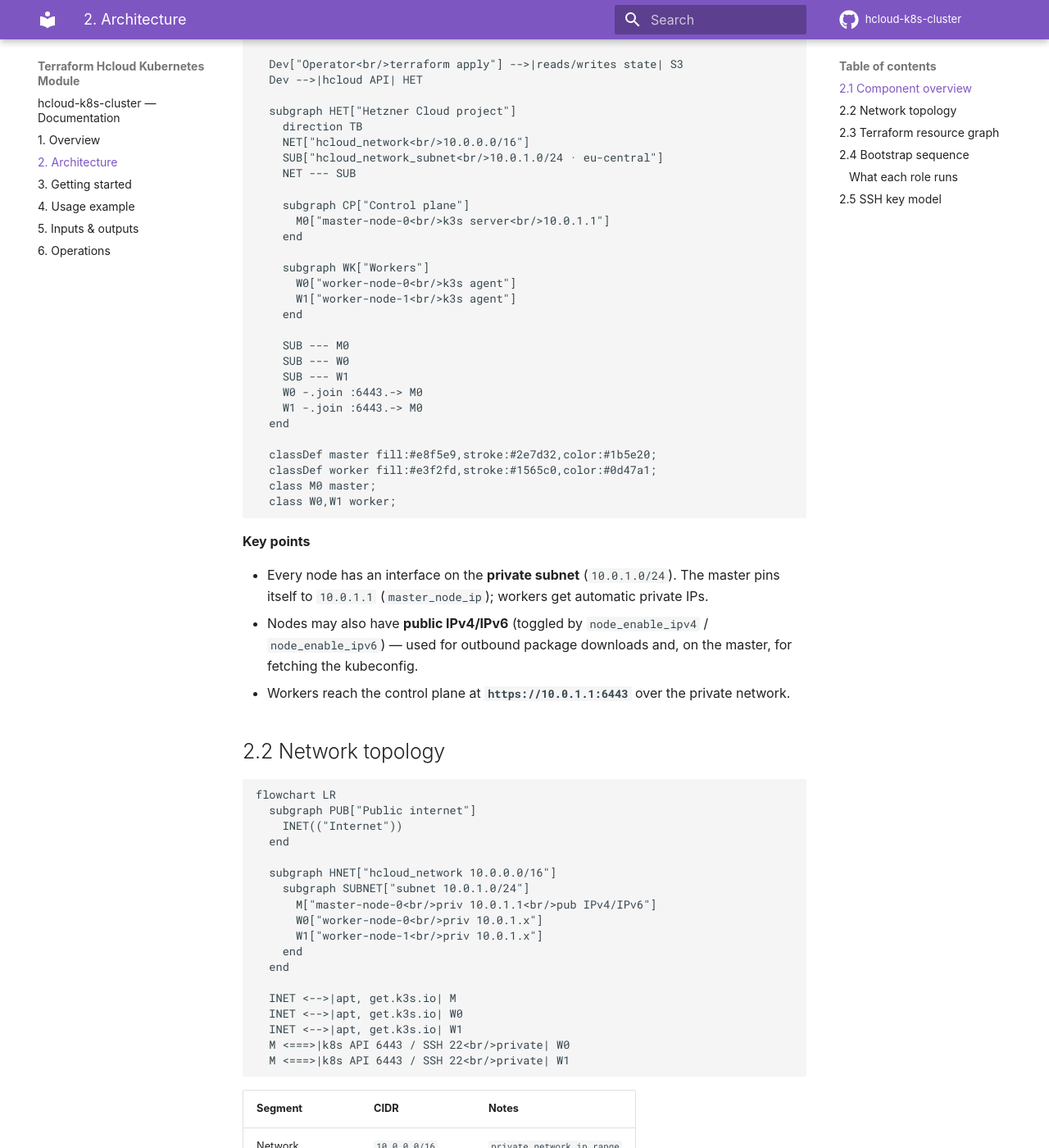
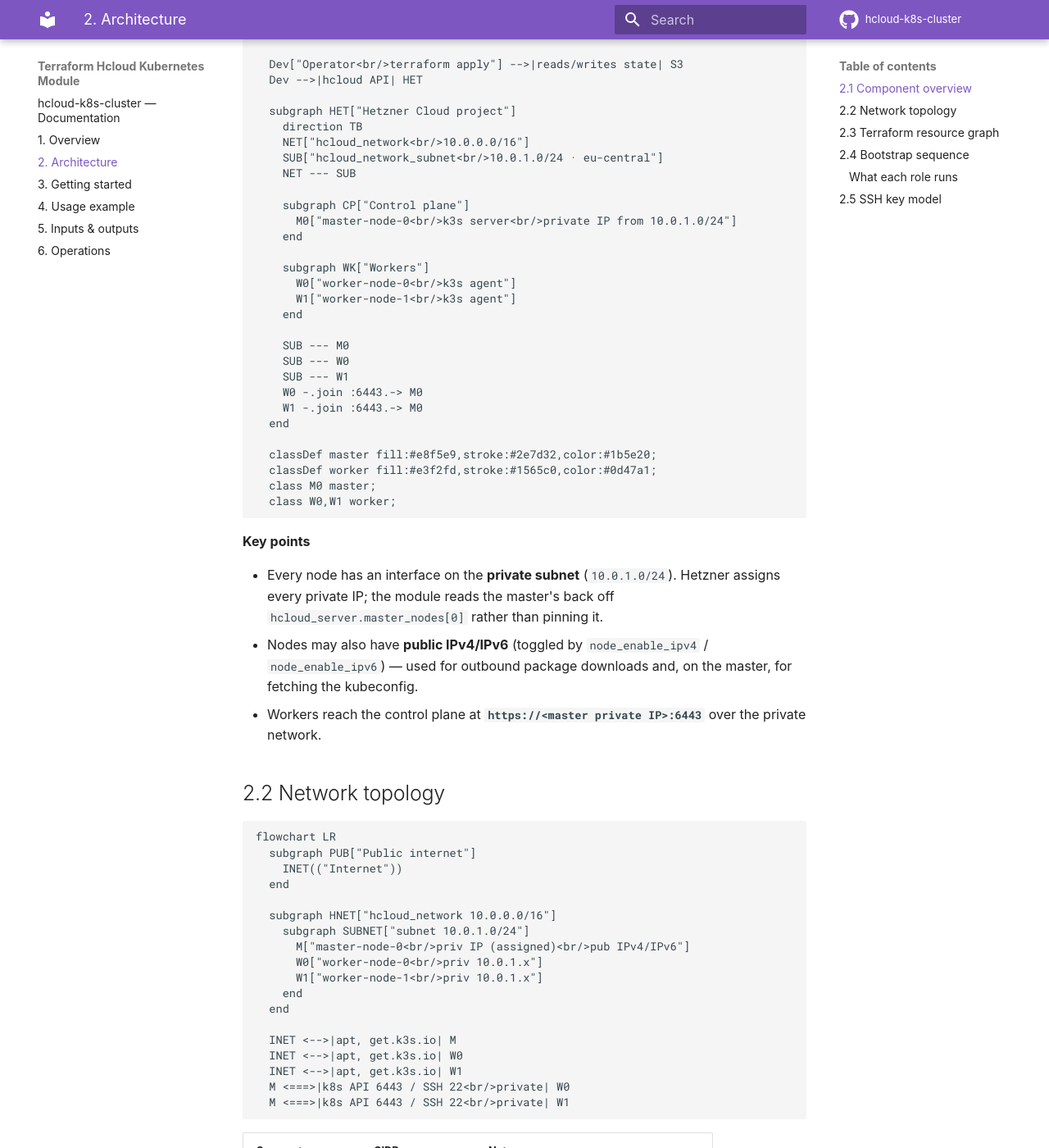
Before and after one commit to pawel150199/hcloud-k8s-cluster, an MkDocs documentation site: the page built from docs/02-architecture.md, in a window 1280 px wide and 1400 px high, scrolled down 451 px. Shown: the whole window at 82% size. Built offline with MkDocs 1.6.1 and Material for MkDocs 9.7.7, drawn with Linux system fonts in a browser that asks for light colours; some web fonts are replaced; comment, search, counter and statistics services are not loaded; the version menu is left out; some of the changed text lies outside the part shown.

````diff
--- a/docs/02-architecture.md
+++ b/docs/02-architecture.md
@@ -25,7 +25,7 @@ flowchart TB
     NET --- SUB
 
     subgraph CP["Control plane"]
-      M0["master-node-0<br/>k3s server<br/>10.0.1.1"]
+      M0["master-node-0<br/>k3s server<br/>private IP from 10.0.1.0/24"]
     end
 
     subgraph WK["Workers"]
@@ -48,14 +48,14 @@ flowchart TB
 
 **Key points**
 
-- Every node has an interface on the **private subnet** (`10.0.1.0/24`). The
-  master pins itself to `10.0.1.1` (`master_node_ip`); workers get automatic
-  private IPs.
+- Every node has an interface on the **private subnet** (`10.0.1.0/24`).
+  Hetzner assigns every private IP; the module reads the master's back off
+  `hcloud_server.master_nodes[0]` rather than pinning it.
 - Nodes may also have **public IPv4/IPv6** (toggled by `node_enable_ipv4` /
   `node_enable_ipv6`) — used for outbound package downloads and, on the master,
   for fetching the kubeconfig.
-- Workers reach the control plane at **`https://10.0.1.1:6443`** over the private
-  network.
+- Workers reach the control plane at **`https://<master private IP>:6443`** over
+  the private network.
 
 ## 2.2 Network topology
 
@@ -67,7 +67,7 @@ flowchart LR
 
   subgraph HNET["hcloud_network 10.0.0.0/16"]
     subgraph SUBNET["subnet 10.0.1.0/24"]
-      M["master-node-0<br/>priv 10.0.1.1<br/>pub IPv4/IPv6"]
+      M["master-node-0<br/>priv IP (assigned)<br/>pub IPv4/IPv6"]
       W0["worker-node-0<br/>priv 10.0.1.x"]
       W1["worker-node-1<br/>priv 10.0.1.x"]
     end
@@ -84,7 +84,7 @@ flowchart LR
 | --- | --- | --- |
 | Network | `10.0.0.0/16` | `private_network_ip_range` |
 | Subnet | `10.0.1.0/24` | `eu-central`, type `cloud` |
-| Master private IP | `10.0.1.1` | `master_node_ip` (fixed) |
+| Master private IP | `10.0.1.0/24` pool | Assigned by Hetzner, read from the server |
 | Worker private IPs | `10.0.1.0/24` pool | Assigned by Hetzner |
 
 ## 2.3 Terraform resource graph
@@ -145,11 +145,11 @@ sequenceDiagram
   Note over M: control plane Ready at port 6443
 
   Note over W: first boot (cloud-init)
-  W->>M: poll https 10.0.1.1:6443 until ready
+  W->>M: poll https <master priv IP>:6443 until ready
   M-->>W: API server responds
   W->>M: ssh with generated master key<br/>and read node-token
   M-->>W: k3s join token
-  W->>W: install k3s agent<br/>joined to 10.0.1.1:6443
+  W->>W: install k3s agent<br/>joined to master priv IP:6443
   W->>M: register node over private network
   Note over M,W: worker joins and node becomes Ready
 ```
@@ -169,14 +169,14 @@ curl https://get.k3s.io | \
 
 ```bash
 # 1. wait for the API server
-until curl -k https://10.0.1.1:6443; do sleep 5; done
+until curl -k https://${local.master_node_private_ip}:6443; do sleep 5; done
 # 2. pull the join token from the master over SSH, using the module-generated
 #    private key that cloud-init wrote to /root/.ssh/master_node_key
 REMOTE_TOKEN=$(ssh -i /root/.ssh/master_node_key -o StrictHostKeyChecking=accept-new \
-  cluster@10.0.1.1 sudo cat /var/lib/rancher/k3s/server/node-token)
+  cluster@${local.master_node_private_ip} sudo cat /var/lib/rancher/k3s/server/node-token)
 # 3. install and join
 curl -sfL https://get.k3s.io | \
-  K3S_URL=https://10.0.1.1:6443 K3S_TOKEN=$REMOTE_TOKEN \
+  K3S_URL=https://${local.master_node_private_ip}:6443 K3S_TOKEN=$REMOTE_TOKEN \
   INSTALL_K3S_EXEC="--kubelet-arg cloud-provider=external" sh -
 ```
 
@@ -226,7 +226,7 @@ flowchart LR
   KW -->|public| WC
   KW -->|private| MF
 
-  WF -.->|ssh cluster@10.0.1.1<br/>read node-token| MC
+  WF -.->|ssh cluster@master priv IP<br/>read node-token| MC
   MF -.->|ssh cluster@worker| WC
 ```
 
````
Also changed, not shown: CHANGELOG.md (+5 -0 lines), README.md (+0 -1 lines), docs/04-usage-example.md (+1 -2 lines), docs/05-inputs-and-outputs.md (+0 -1 lines), docs/06-operations.md (+2 -2 lines), 4 other files.
